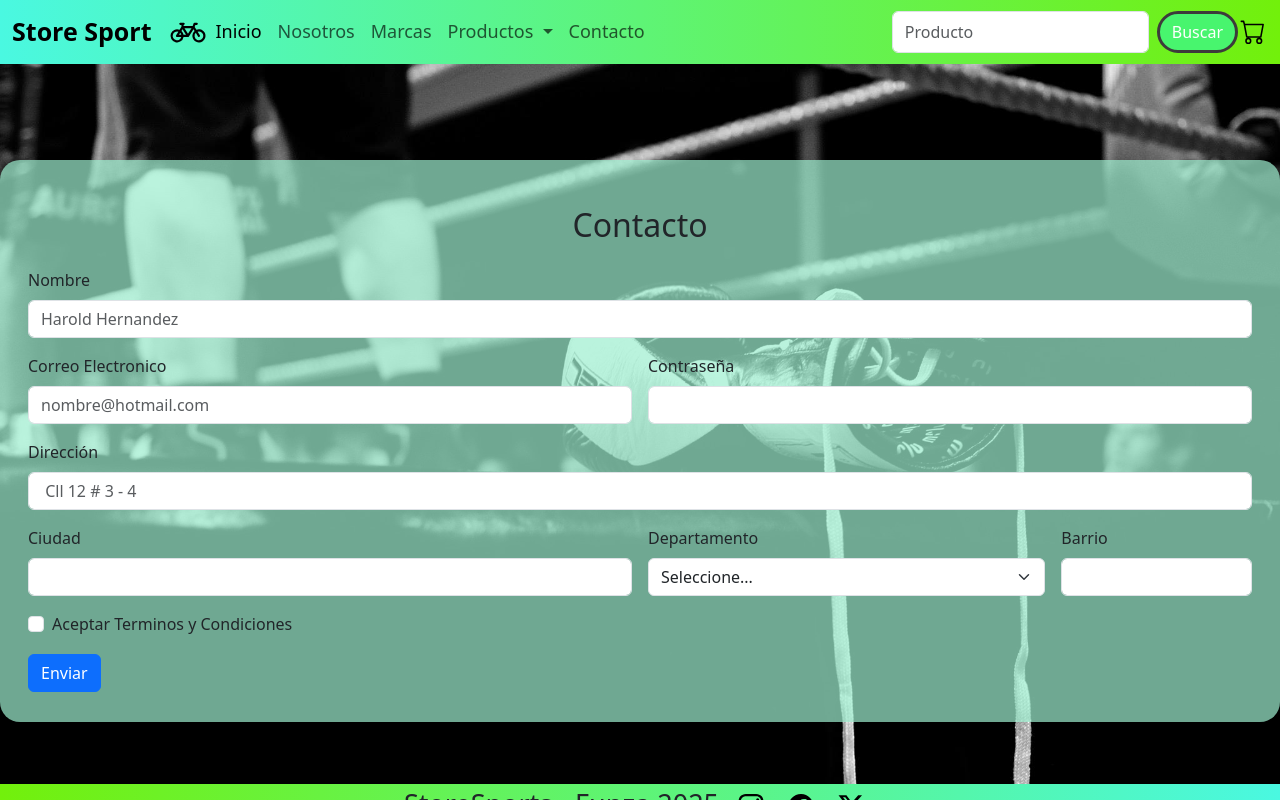
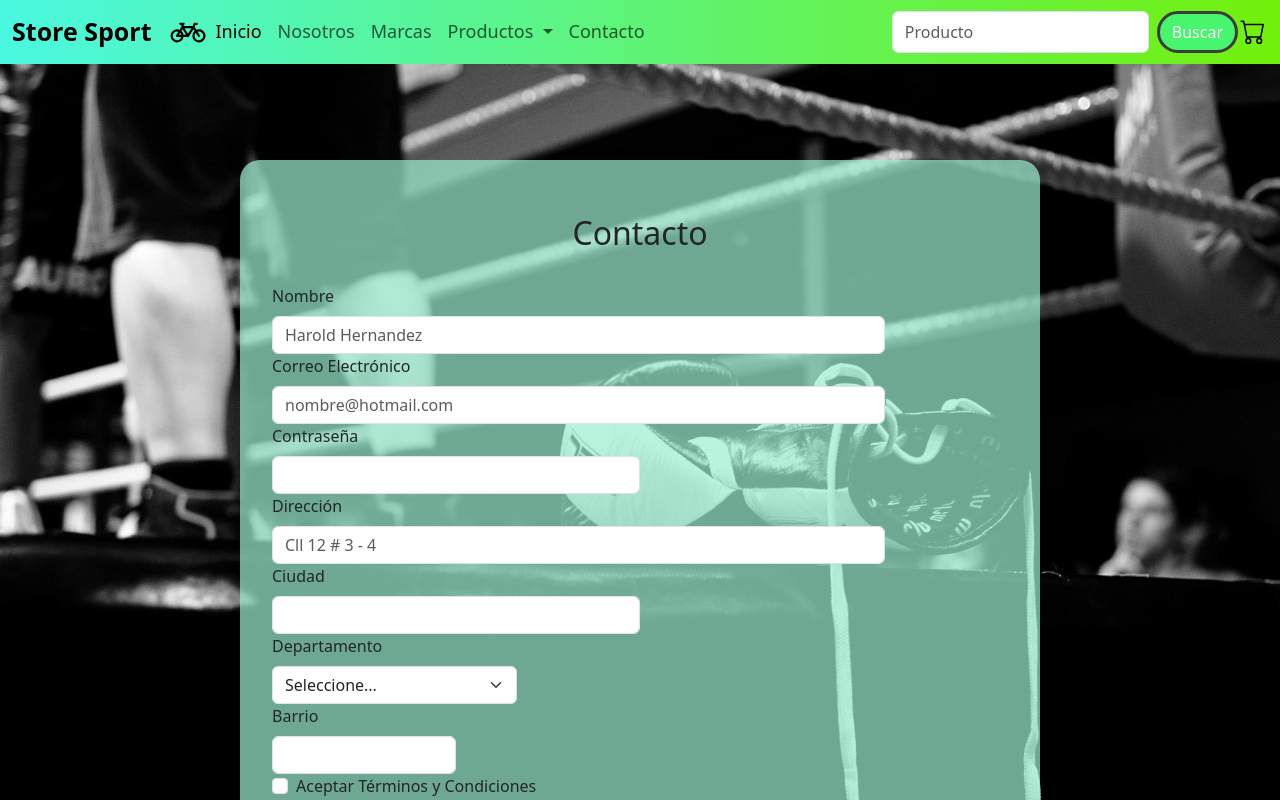
Before and after one commit to HHerdz/Sports, an Angular app: page /Sports/contact in a window 1280 px wide. Shown: the top 800 px of the page. Built offline with nearby package versions, Linux system fonts and the light colour scheme.

Commit message:
Perfeccionar contacto

```diff
--- a/src/app/page/contact/contact.css
+++ b/src/app/page/contact/contact.css
@@ -1,7 +1,7 @@
 
 section{
     padding: 30px 20px;
-    max-width: 1300px;
+    width: 800px;
     margin: 0 auto;
     background: rgb(159, 240, 209, 0.7);
     border-radius: 20px;
--- a/src/app/page/contact/contact.html
+++ b/src/app/page/contact/contact.html
@@ -1,86 +1,127 @@
 <div class="fondo">
-<br>
-<br>
-<br>
-<br>
-<section class="row g-3">
+<br><br><br><br>
+
+<section class="row g-4">
     <h2 style="text-align: center;">Contacto</h2>
-    <div class="col-12">
-    <label for="inputAddress2" class="form-label">Nombre</label>
-    <input type="text" class="form-control" id="inputAddress2" placeholder="Harold Hernandez">
+    <form [formGroup]="contactForm" (ngSubmit)="enviar()" novalidate>
+      <div class="col-10">
+        <label class="form-label">Nombre</label>
+        <input id="nombre" type="text" placeholder="Harold Hernandez" class="form-control"
+          formControlName="nombre"
+          [class.is-invalid]="f.nombre.invalid && f.nombre.touched">
+          <div class="invalid-feedback" *ngIf="f.nombre.touched && f.nombre.errors">
+            <div *ngIf="f.nombre.errors?.required">Este campo es obligatorio.</div>
+            <div *ngIf="f.nombre.errors?.minlength">
+              Minimo {{f.nombre.errors?.minlength?.requiredLength }} caracteres.
             </div>
-  <div class="col-md-6">
-    <label for="inputEmail4" class="form-label">Correo Electronico</label>
-    <input type="email" class="form-control" id="inputEmail4" placeholder="nombre@hotmail.com">
           </div>
-  <div class="col-md-6">
-    <label for="inputPassword4" class="form-label">Contraseña</label>
-    <input type="password" class="form-control" id="inputPassword4">
       </div>
-  <div class="col-12">
-    <label for="inputAddress" class="form-label">Dirección</label>
-    <input type="text" class="form-control" id="inputAddress" placeholder=" Cll 12 # 3 - 4">
+
+      <div class="col-10">
+        <label class="form-label">Correo Electrónico</label>
+        <input id="email" type="email" class="form-control" placeholder="nombre@hotmail.com"
+          formControlName="email"
+          [class.is-invalid]="f.email.invalid && f.email.touched">
+        <div class="invalid-feedback" *ngIf="f.email.touched && f.email.errors">
+          <div *ngIf="f.email.errors?.required">Este campo es obligatorio.</div>
+        </div>
       </div>
 
       <div class="col-md-6">
-    <label for="inputCity" class="form-label">Ciudad</label>
-    <input type="text" class="form-control" id="inputCity">
+        <label class="form-label">Contraseña</label>
+        <input type="password" class="form-control"
+          formControlName="password"
+          [class.is-invalid]="f.password.invalid && f.password.touched">
+        <div class="invalid-feedback" *ngIf="f.password.touched && f.password.errors">
+          <div *ngIf="f.password.errors?.required">Este campo es obligatorio.</div>
+            <div *ngIf="f.password.errors?.minlength">
+              Minimo {{f.password.errors?.minlength?.requiredLength }} caracteres.
             </div>
-  <div class="col-md-4">
-  <label for="inputState" class="form-label">Departamento</label>
-  <select id="inputState" class="form-select">
-    <option selected disabled>Seleccione...</option>
-    <option>Amazonas</option>
-    <option>Antioquia</option>
-    <option>Arauca</option>
-    <option>Atlántico</option>
-    <option>Bolívar</option>
-    <option>Boyacá</option>
-    <option>Caldas</option>
-    <option>Caquetá</option>
-    <option>Casanare</option>
-    <option>Cauca</option>
-    <option>Cesar</option>
-    <option>Chocó</option>
-    <option>Córdoba</option>
-    <option>Cundinamarca</option>
-    <option>Guainía</option>
-    <option>Guaviare</option>
-    <option>Huila</option>
-    <option>La Guajira</option>
-    <option>Magdalena</option>
-    <option>Meta</option>
-    <option>Nariño</option>
-    <option>Norte de Santander</option>
-    <option>Putumayo</option>
-    <option>Quindío</option>
-    <option>Risaralda</option>
-    <option>San Andrés y Providencia</option>
-    <option>Santander</option>
-    <option>Sucre</option>
-    <option>Tolima</option>
-    <option>Valle del Cauca</option>
-    <option>Vaupés</option>
-    <option>Vichada</option>
-  </select>
+          </div>
       </div>
 
-  <div class="col-md-2">
-    <label for="inputZip" class="form-label">Barrio</label>
-    <input type="text" class="form-control" id="inputZip">
+      <div class="col-10">
+        <label class="form-label">Dirección</label>
+        <input type="text" class="form-control" placeholder="Cll 12 # 3 - 4"
+          formControlName="direccion"
+          [class.is-invalid]="f.direccion.invalid && f.direccion.touched">
+
+        <div class="invalid-feedback" *ngIf="f.direccion.touched && f.direccion.errors">
+          <div *ngIf="f.direccion.errors?.required">Este campo es obligatorio.</div>
+            <div *ngIf="f.direccion.errors?.minlength">
+              Minimo {{f.direccion.errors?.minlength?.requiredLength }} caracteres.
             </div>
+        </div>
+      </div>
+
+      <div class="col-md-6">
+        <label class="form-label">Ciudad</label>
+        <input type="text" class="form-control"
+          formControlName="ciudad"
+          [class.is-invalid]="f.ciudad.invalid && f.ciudad.touched">
+
+        <div class="invalid-feedback" *ngIf="f.ciudad.touched && f.ciudad.errors">
+          <div *ngIf="f.ciudad.errors?.required">Este campo es obligatorio.</div>
+        </div>
+      </div>
+
+      <div class="col-md-4">
+        <label class="form-label">Departamento</label>
+        <select class="form-select"
+          formControlName="departamento"
+          [class.is-invalid]="f.departamento.invalid && f.departamento.touched">
+          <option selected disabled value="">Seleccione...</option>
+          <option>Amazonas</option><option>Antioquia</option><option>Arauca</option>
+          <option>Atlántico</option><option>Bolívar</option><option>Boyacá</option>
+          <option>Caldas</option><option>Caquetá</option><option>Casanare</option>
+          <option>Cauca</option><option>Cesar</option><option>Chocó</option>
+          <option>Córdoba</option><option>Cundinamarca</option><option>Guainía</option>
+          <option>Guaviare</option><option>Huila</option><option>La Guajira</option>
+          <option>Magdalena</option><option>Meta</option><option>Nariño</option>
+          <option>Norte de Santander</option><option>Putumayo</option><option>Quindío</option>
+          <option>Risaralda</option><option>San Andrés y Providencia</option><option>Santander</option>
+          <option>Sucre</option><option>Tolima</option><option>Valle del Cauca</option>
+          <option>Vaupés</option><option>Vichada</option>
+        </select>
+        <div class="invalid-feedback" *ngIf="f.departamento.touched && f.departamento.errors">
+          <div *ngIf="f.departamento.errors?.required">Este campo es obligatorio.</div>
+        </div>
+      </div>
+
+      <div class="col-md-3">
+        <label class="form-label">Barrio</label>
+        <input type="text" class="form-control"
+          formControlName="barrio"
+          [class.is-invalid]="f.barrio.invalid && f.barrio.touched">
+
+        <div class="invalid-feedback" *ngIf="f.barrio.touched && f.barrio.errors">
+          <div *ngIf="f.barrio.errors?.required">Este campo es obligatorio.</div>
+        </div>
+      </div>
+
       <div class="col-12">
         <div class="form-check">
-      <input class="form-check-input" type="checkbox" id="gridCheck">
-      <label class="form-check-label" for="gridCheck">
-        Aceptar Terminos y Condiciones
+          <input class="form-check-input" type="checkbox"
+            formControlName="terminos"
+            [class.is-invalid]="f.terminos.invalid && f.terminos.touched">
+
+          <label class="form-check-label">
+            Aceptar Términos y Condiciones
           </label>
         </div>
+        <div class="invalid-feedback d-block" *ngIf="f.terminos.touched && f.terminos.errors">
+          <div *ngIf="f.terminos.errors?.required">Debe aceptar los términos.</div>
         </div>
-  <div class="col-12">
-    <button type="submit" class="btn btn-primary">Enviar</button>
-  </div>
-</section>
-<br>
+
         <br>
       </div>
+
+      <div class="d-flex gap-3">
+        <button type="submit" class="btn btn-primary flex fill">Enviar</button>
+        <button type="button" class="btn btn-secondary flex fill" (click)="cancelar()">Cancelar</button>
+      </div>
+    </form>
+</section>
+
+<br><br>
+</div>
--- a/src/app/page/contact/contact.ts
+++ b/src/app/page/contact/contact.ts
@@ -1,11 +1,74 @@
 import { Component } from '@angular/core';
+import { FormBuilder, FormGroup, Validators, ReactiveFormsModule } from '@angular/forms';
+import { CommonModule } from '@angular/common';
 
 @Component({
   selector: 'app-contact',
-  imports: [],
+  standalone: true,
+  imports: [ReactiveFormsModule, CommonModule],
   templateUrl: './contact.html',
   styleUrl: './contact.css'
 })
 export class Contact {
+  contactForm!: FormGroup;
+  submitting = false;
 
+  constructor(private fb: FormBuilder) {
+    this.contactForm = this.fb.group({
+      nombre: ['', [Validators.required, Validators.minLength(2)]],
+      email: ['', [Validators.required, Validators.email]],
+      password: ['', [Validators.required, Validators.minLength(8)]],
+      direccion: ['', [Validators.required, Validators.minLength(5)]],
+      ciudad: ['', [Validators.required]],
+      departamento: ['', [Validators.required]],
+      barrio: ['', [Validators.required]],
+      terminos: [false, Validators.requiredTrue]
+    });
+  }
+
+  get f(): any {
+    return this.contactForm.controls;
+  }
+
+  cancelar() {
+    if (this.submitting) return;
+    this.contactForm.reset();
+  }
+
+  enviar(): void {
+    if (this.contactForm.invalid) {
+      this.contactForm.markAllAsTouched();
+      return;
+    }
+    const data = {
+      nombre: (this.f.nombre.value || '').toString().trim(),
+      email: (this.f.email.value || '').toString().trim(),
+      password: (this.f.password.value || '').toString().trim(),
+      direccion: (this.f.direccion.value || '').toString().trim(),
+      ciudad: (this.f.ciudad.value || '').toString().trim(),
+      departamento: (this.f.departamento.value || '').toString().trim(),
+      barrio: (this.f.barrio.value || '').toString().trim(),
+      terminos: (this.f.terminos.value || '').toString().trim(),
+    };
+    const contenido = `
+===== DATOS DEL CONTACTO =====
+Nombre: ${data.nombre}
+Email: ${data.email}
+Contraseña: ${data.password}
+Dirección: ${data.direccion}
+Ciudad: ${data.ciudad}
+Departamento: ${data.departamento}
+Barrio: ${data.barrio}
+----------------------------------
+Fecha: ${new Date().toLocaleString('es-ES')}
+`;
+
+      const blob = new Blob([contenido], { type: 'text/plain' });
+      const url = window.URL.createObjectURL(blob);
+      const link = document.createElement('a');
+      link.href = url;
+      link.download = `Contacto_${data.nombre}_${Date.now()}.txt`;
+      link.click();
+      window.URL.revokeObjectURL(url);
+  }
 }
```
Also changed, not shown: 1 other file (tests, documents, lock files or other folders). Lines whose indentation alone changed are shown as unchanged.
